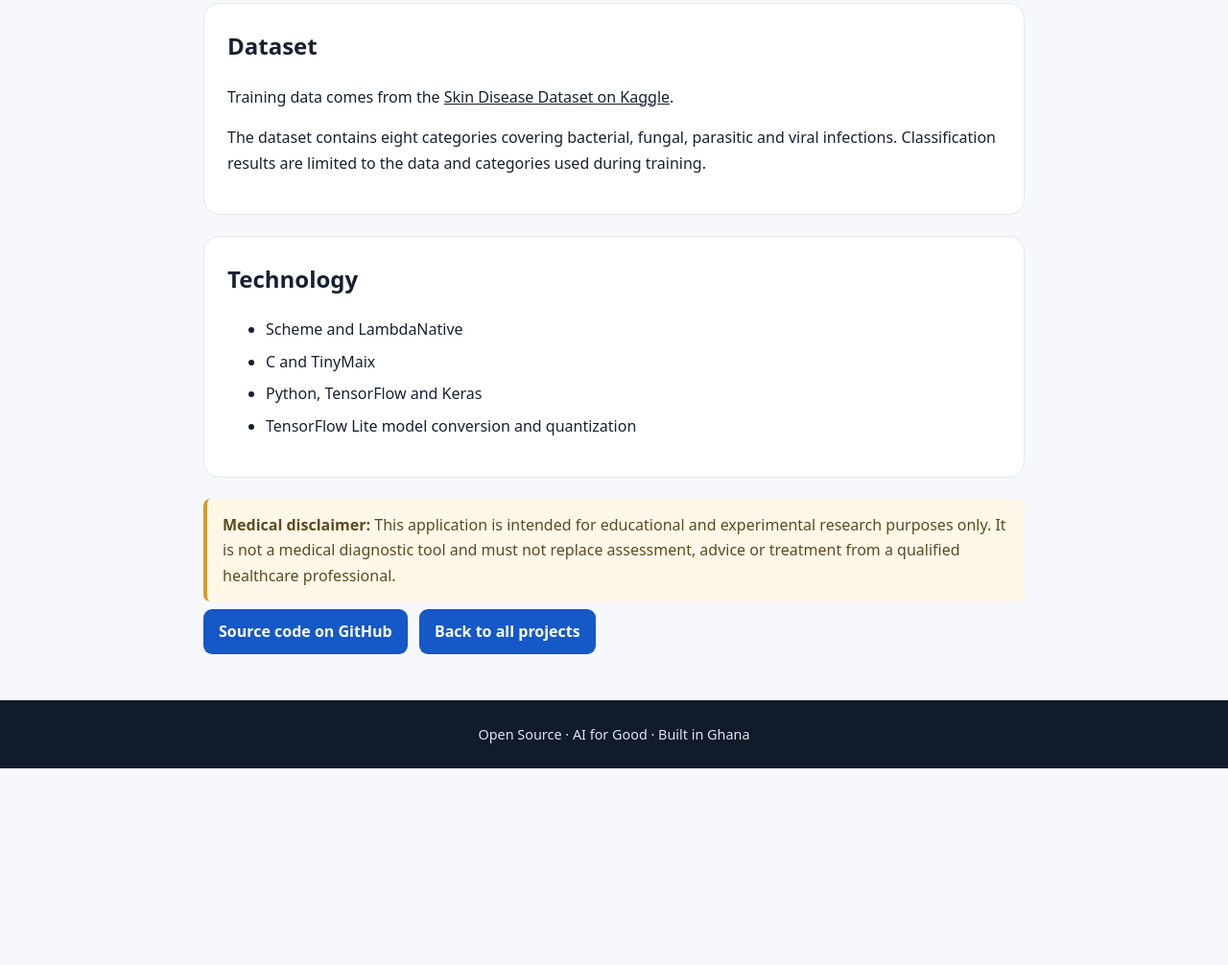
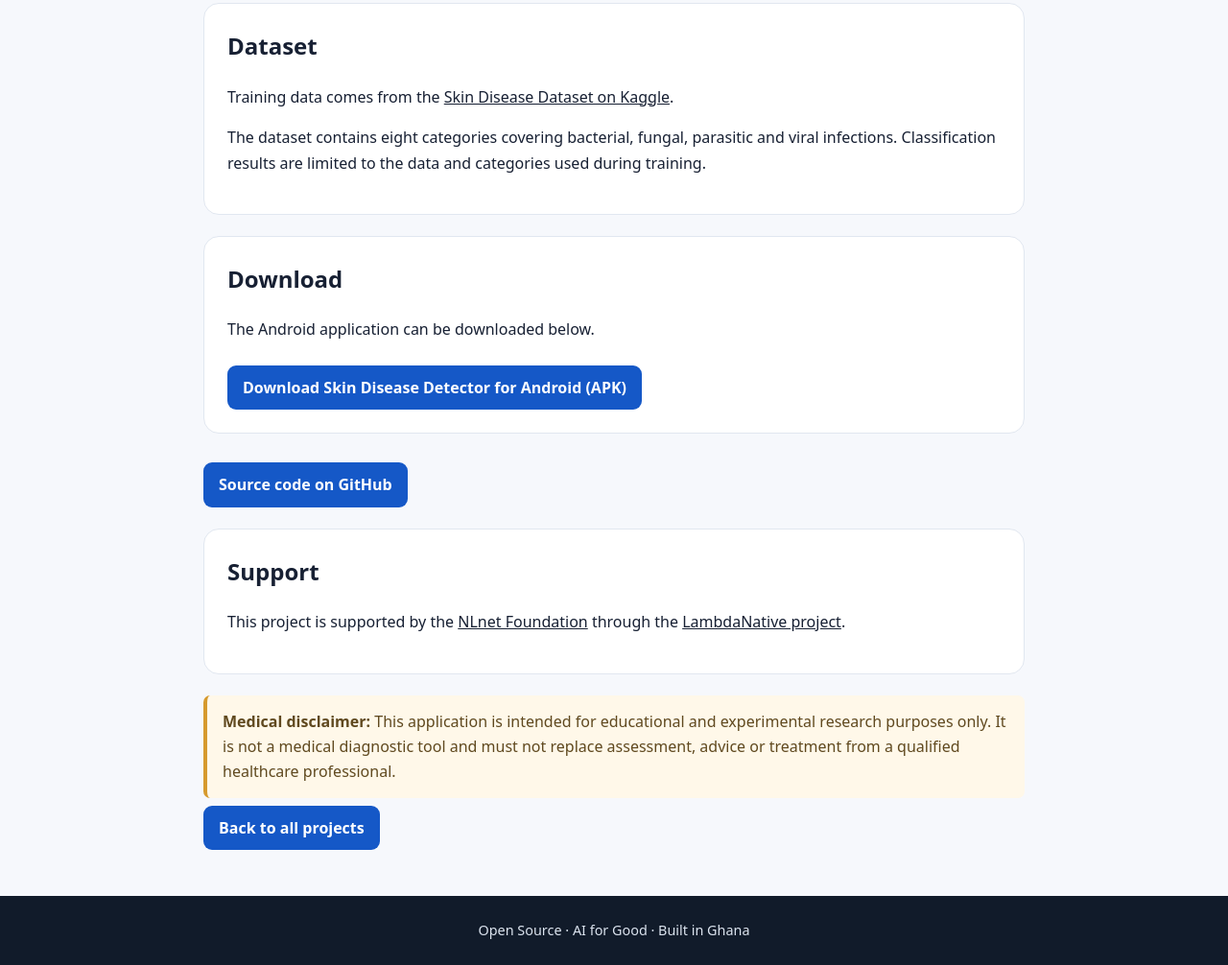
Before and after one commit to AgoeZero/agoezero.github.io, a plain HTML site: page skin-disease-detector/index.html in a window 1280 px wide. Shown: the part 864-1870 px from the top of the page at 96% size. Before the commit the page ends 1665 px from the top, so only its background shows below. Drawn offline with Linux system fonts and the light colour scheme.

Commit message:
Add download and support sections to index.html
Added a download section for the Android application and included a support section mentioning the NLnet Foundation.

```diff
--- a/skin-disease-detector/index.html
+++ b/skin-disease-detector/index.html
@@ -29,10 +29,16 @@ footer{text-align:center;padding:24px;background:#111b2a;color:#dce4ef;font-size
 
 <section class="panel"><h2>Dataset</h2><p>Training data comes from the <a href="https://www.kaggle.com/datasets/subirbiswas19/skin-disease-dataset" target="_blank" rel="noopener">Skin Disease Dataset on Kaggle</a>.</p><p>The dataset contains eight categories covering bacterial, fungal, parasitic and viral infections. Classification results are limited to the data and categories used during training.</p></section>
 
-<section class="panel"><h2>Technology</h2><ul><li>Scheme and LambdaNative</li><li>C and TinyMaix</li><li>Python, TensorFlow and Keras</li><li>TensorFlow Lite model conversion and quantization</li></ul></section>
+<section class="panel"><h2>Download</h2>
+<p>The Android application can be downloaded below.</p>
+<a class="button" href="#">Download Skin Disease Detector for Android (APK)</a>
+</section>
+
+<a class="button" href="https://github.com/AgoeZero/lambdanative-skin-disease-detector" target="_blank" rel="noopener">Source code on GitHub</a>
+
+<section class="panel"><h2>Support</h2><p>This project is supported by the <a href="#">NLnet Foundation</a> through the <a href="#">LambdaNative project</a>.</p></section>
 
 <div class="note"><strong>Medical disclaimer:</strong> This application is intended for educational and experimental research purposes only. It is not a medical diagnostic tool and must not replace assessment, advice or treatment from a qualified healthcare professional.</div>
 
-<a class="button" href="https://github.com/AgoeZero/lambdanative-skin-disease-detector" target="_blank" rel="noopener">Source code on GitHub</a>
 <a class="button" href="../">Back to all projects</a>
 </main><footer>Open Source · AI for Good · Built in Ghana</footer></body></html>
```
